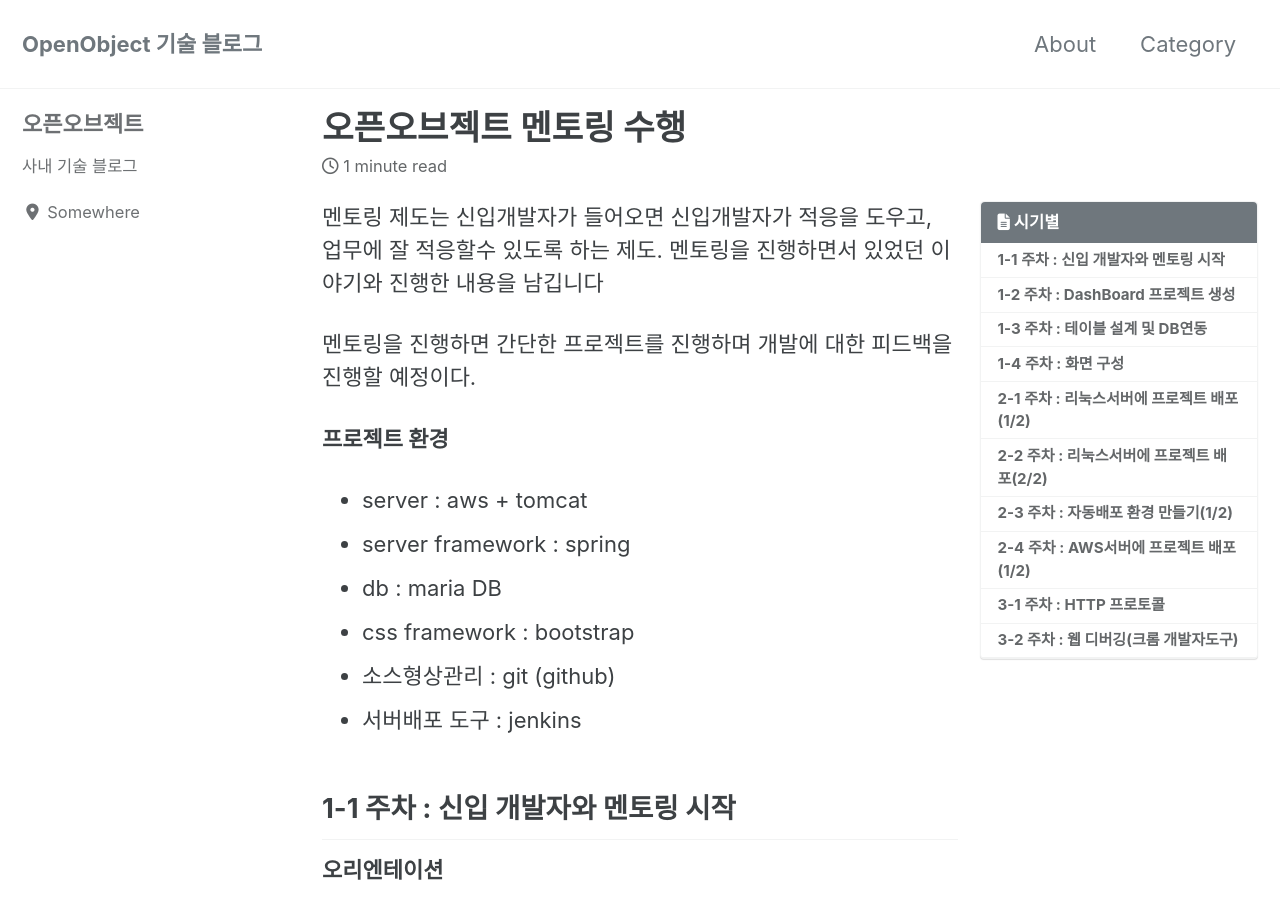
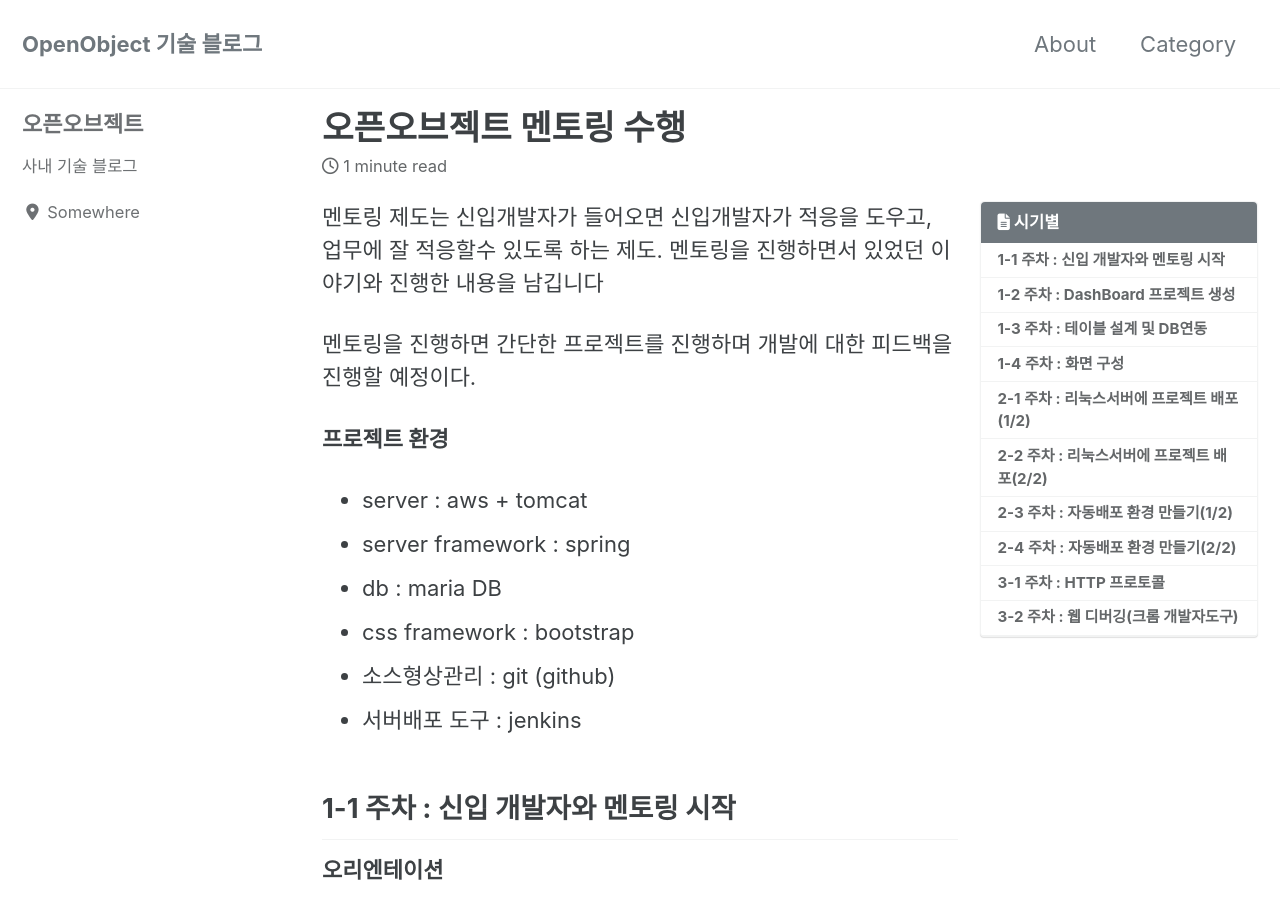
Before and after one commit to openobjectnet/openobjectnet.github.io, a Jekyll site: the page built from _posts/2020-05-19-mento-review.md, in a window 1280 px wide and 900 px high. Built offline with Jekyll 4.4.1, drawn with Linux system fonts in a browser that asks for light colours; cached includes are drawn as plain includes; nearby versions of some CDN libraries; some of the changed text lies outside the part shown.

Commit message:
[SeHoon] 멘토링포스트 업데이트

```diff
--- a/_posts/2020-05-19-mento-review.md
+++ b/_posts/2020-05-19-mento-review.md
@@ -63,7 +63,7 @@ toc_label: "시기별"
 - 목표 : 젠킨스를 사용하여 github소스를 서버에 배포
 젠킨스를 사용하여 github 과 연동하여 자동배포 환경을 구성한다
 
-## 2-4 주차 : AWS서버에 프로젝트 배포(1/2)
+## 2-4 주차 : 자동배포 환경 만들기(2/2)
 
 - 목표 : 젠킨스를 사용하여 github소스를 서버에 배포
 젠킨스를 사용하여 github 과 연동하여 자동배포 환경을 구성한다
```
